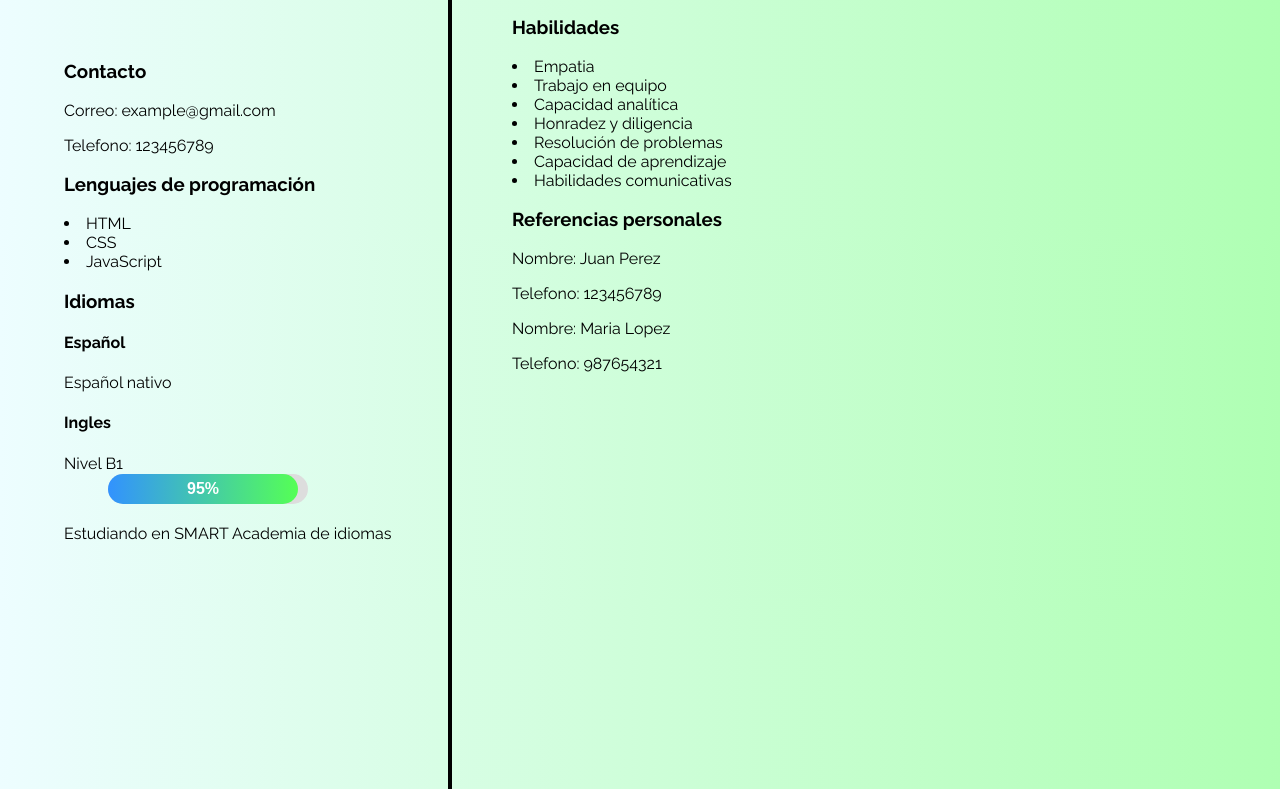
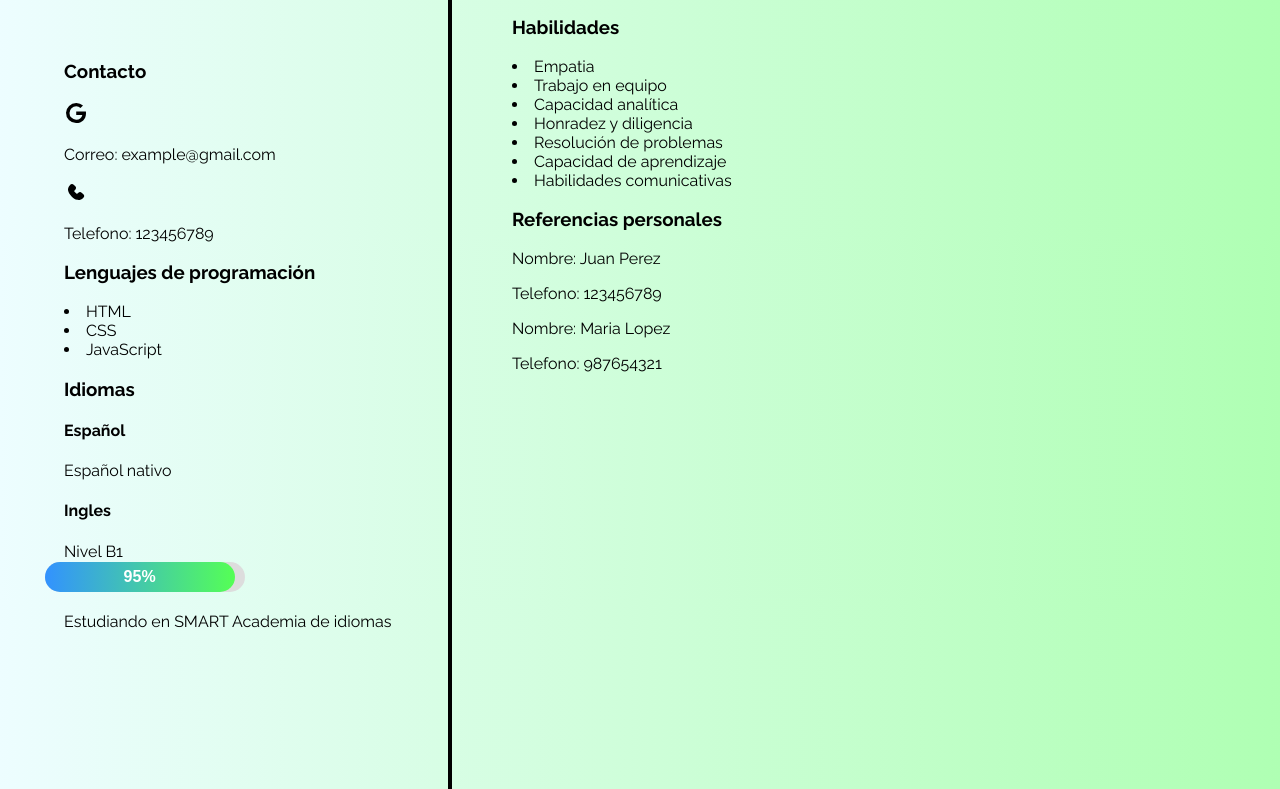
Before and after one commit to SamuelDiaz2/HojaVida, a plain HTML site: page index.html in a window 1280 px wide. Shown: the part 478-1267 px from the top of the page. Drawn offline with Linux system fonts and the light colour scheme.

Commit message:
Agregando iconos

```diff
--- a/Css/style.css
+++ b/Css/style.css
@@ -51,7 +51,7 @@ h2 {
 
 .progress {
     position: absolute;
-    margin-left: 25%;
+    left: 14%;
     transform: translate(-50%, -50%);
     background-color: #dddddd;
     height: 30px;
--- a/index.html
+++ b/index.html
@@ -47,7 +47,13 @@
     <div class="LadoIzquierdo">
 
         <h3>Contacto</h3>
+        <svg class="Google" aria-hidden="true" xmlns="http://www.w3.org/2000/svg" width="24" height="24" fill="currentColor" viewBox="0 0 24 24">
+            <path fill-rule="evenodd" d="M12.037 21.998a10.313 10.313 0 0 1-7.168-3.049 9.888 9.888 0 0 1-2.868-7.118 9.947 9.947 0 0 1 3.064-6.949A10.37 10.37 0 0 1 12.212 2h.176a9.935 9.935 0 0 1 6.614 2.564L16.457 6.88a6.187 6.187 0 0 0-4.131-1.566 6.9 6.9 0 0 0-4.794 1.913 6.618 6.618 0 0 0-2.045 4.657 6.608 6.608 0 0 0 1.882 4.723 6.891 6.891 0 0 0 4.725 2.07h.143c1.41.072 2.8-.354 3.917-1.2a5.77 5.77 0 0 0 2.172-3.41l.043-.117H12.22v-3.41h9.678c.075.617.109 1.238.1 1.859-.099 5.741-4.017 9.6-9.746 9.6l-.215-.002Z" clip-rule="evenodd"/>
+        </svg>
         <p>Correo: example@gmail.com</p>
+        <svg class="Phone" aria-hidden="true" xmlns="http://www.w3.org/2000/svg" width="24" height="24" fill="currentColor" viewBox="0 0 24 24">
+            <path d="M7.978 4a2.553 2.553 0 0 0-1.926.877C4.233 6.7 3.699 8.751 4.153 10.814c.44 1.995 1.778 3.893 3.456 5.572 1.68 1.679 3.577 3.018 5.57 3.459 2.062.456 4.115-.073 5.94-1.885a2.556 2.556 0 0 0 .001-3.861l-1.21-1.21a2.689 2.689 0 0 0-3.802 0l-.617.618a.806.806 0 0 1-1.14 0l-1.854-1.855a.807.807 0 0 1 0-1.14l.618-.62a2.692 2.692 0 0 0 0-3.803l-1.21-1.211A2.555 2.555 0 0 0 7.978 4Z"/>
+        </svg>
         <p>Telefono: 123456789</p>
 
         <h3>Lenguajes de programación</h3>
```
